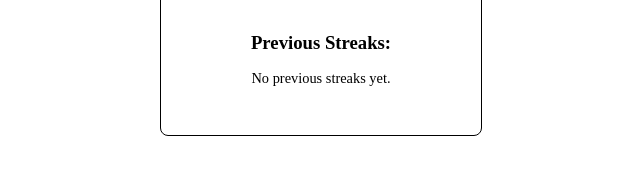
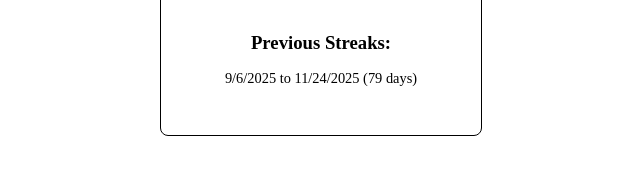
Before and after one commit to timothyylim/counter, a plain HTML site: page index.html in a window 1280 px wide. Shown: the part 467-642 px from the top of the page, 319-959 px from the left. Drawn offline with Linux system fonts and the light colour scheme.

Commit message:
Update previous streaks with a 79-day streak ending today

```diff
--- a/index.html
+++ b/index.html
@@ -105,7 +105,13 @@
       // To update previous streaks persistently in the HTML file, the agent must be
       // explicitly instructed to modify this file with new static values.
       let currentStreakStartDate = new Date(); // The counter always resets to today
-      let previousStreaks = []; // Initial empty array of previous streaks
+      let previousStreaks = [
+        {
+          startDate: new Date(2025, 8, 6), // September 6, 2025
+          endDate: new Date(2025, 10, 24), // November 24, 2025
+          durationDays: 79
+        }
+      ]; // Initial array of previous streaks
 
       // Function to calculate and display the current count
       function updateCount() {
```
